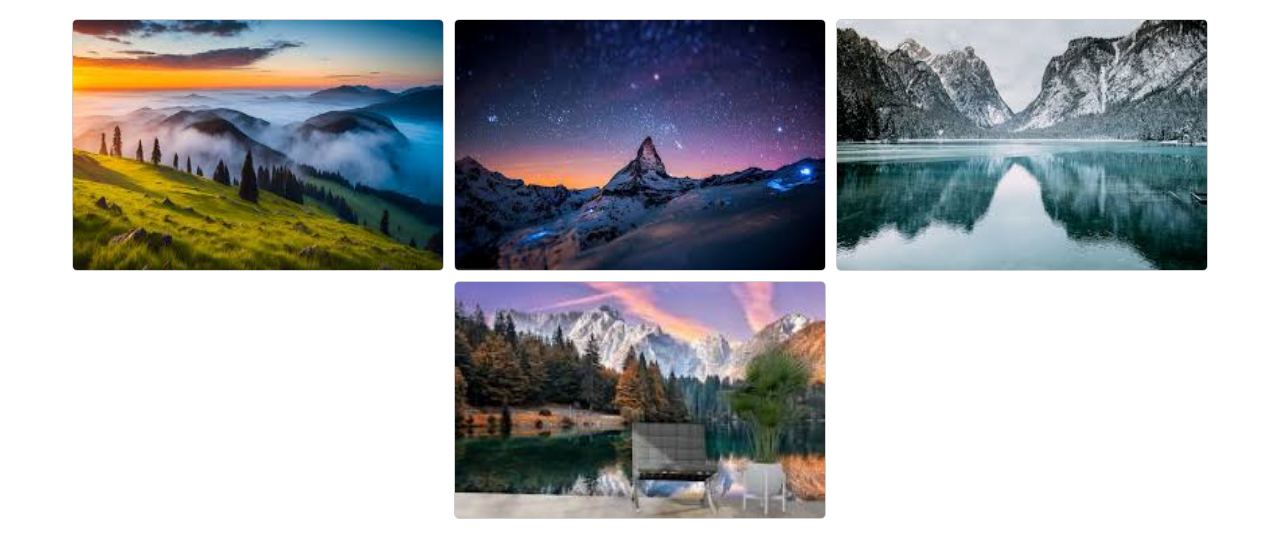
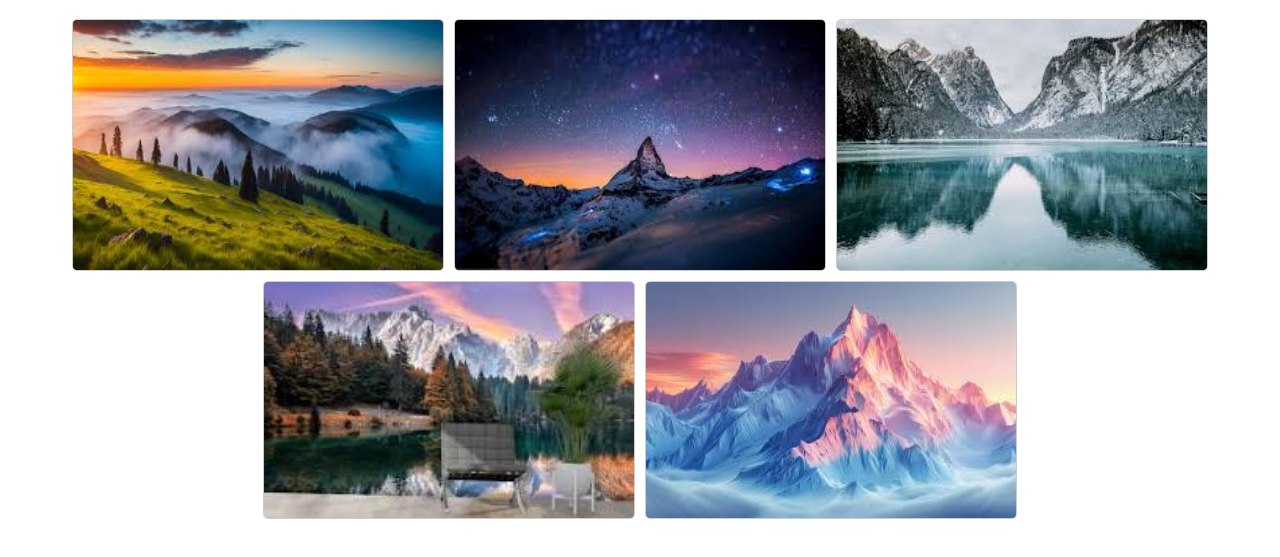
Before and after one commit to hatixhe-hoda/photos-gallery, a plain HTML site: page mountain-gallery.html in a window 1280 px wide. Shown: the part 69-626 px from the top of the page. Drawn offline with Linux system fonts and the light colour scheme.

Commit message:
Add new mountain photo to mountain gallery

```diff
--- a/mountain-gallery.html
+++ b/mountain-gallery.html
@@ -21,7 +21,9 @@
     <div class="gallery-item">
         <img alt="montains" src="images/mountains04.jpeg">
     </div>
-
+    <div class="gallery-item">
+        <img alt="montains" src="images/mountains05.jpeg">
+    </div>
 </div>
 </body>
 </html>
```
Also changed, not shown: images/mountains05.jpeg (added).
